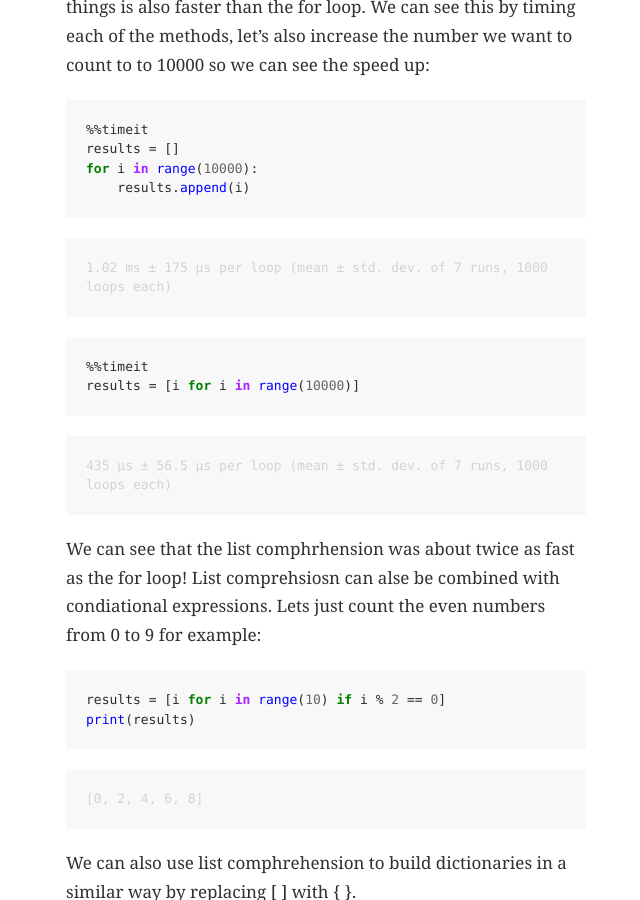
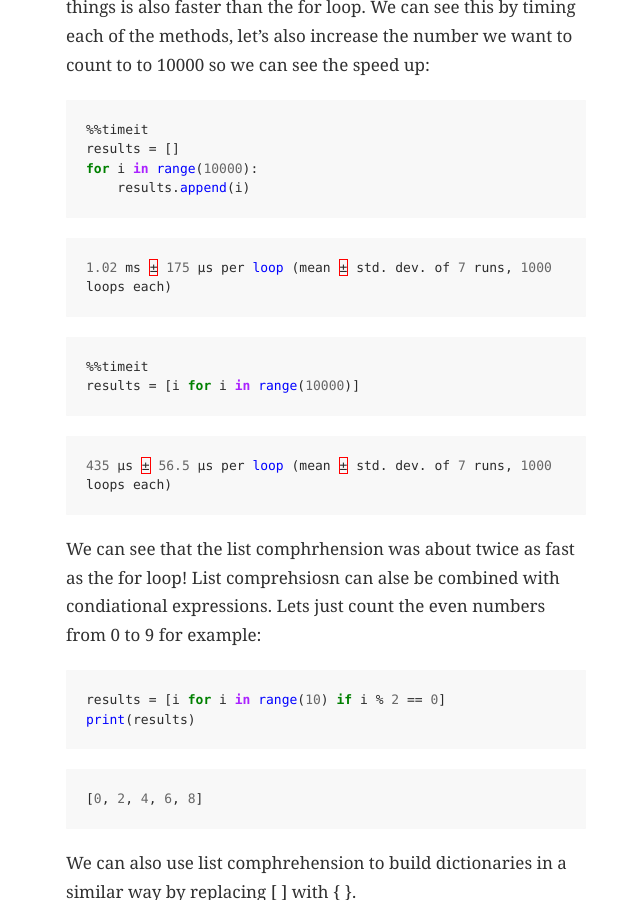
Before and after one commit to astrophpeter/astrophpeter.github.io, a Jekyll site: the page built from _posts/2020-05-03-writing-better-python-for-research.md, in a window 1280 px wide and 900 px high, scrolled down 1452 px. Shown: the whole window, without its empty margins (314-954 px from the left). Built offline with Jekyll 4.4.1, drawn with Linux system fonts in a browser that asks for light colours; nearby versions of some CDN libraries; some of the changed text lies outside the part shown.

Commit message:
Update 2020-05-03-writing-better-python-for-research.md

````diff
--- a/_posts/2020-05-03-writing-better-python-for-research.md
+++ b/_posts/2020-05-03-writing-better-python-for-research.md
@@ -32,8 +32,9 @@ results = [i for i in range(10)]
 print(results)
 ```
 
-    [0, 1, 2, 3, 4, 5, 6, 7, 8, 9]
-
+```python
+[0, 1, 2, 3, 4, 5, 6, 7, 8, 9]
+```
 
 So much more clean right? The first thing to notice is that we decreased the amount of code needed **and** retained its readability. The second thing to notice is that this way of doing things is also faster than the for loop. We can see this by timing each of the methods, let's also increase the number we want to count to to 10000 so we can see the speed up:
 
@@ -45,8 +46,9 @@ for i in range(10000):
     results.append(i)
 ```
 
-    1.02 ms ± 175 µs per loop (mean ± std. dev. of 7 runs, 1000 loops each)
-
+```python
+1.02 ms ± 175 µs per loop (mean ± std. dev. of 7 runs, 1000 loops each)
+```
 
 
 ```python
@@ -54,8 +56,9 @@ for i in range(10000):
 results = [i for i in range(10000)]
 ```
 
-    435 µs ± 56.5 µs per loop (mean ± std. dev. of 7 runs, 1000 loops each)
-
+```python
+435 µs ± 56.5 µs per loop (mean ± std. dev. of 7 runs, 1000 loops each)
+```
 
 We can see that the list comphrhension was about twice as fast as the for loop! List comprehsiosn can alse be combined with condiational expressions. Lets just count the even numbers from 0 to 9 for example:
 
@@ -65,8 +68,9 @@ results = [i for i in range(10) if i % 2 == 0]
 print(results)
 ```
 
-    [0, 2, 4, 6, 8]
-
+```python
+[0, 2, 4, 6, 8]
+```
 
 We can also use list comphrehension to build dictionaries in a similar way by replacing \[ \] with \{ \}.
 
@@ -102,9 +106,10 @@ print(params[0], params[1])
 print(params.intercept, params.slope)
 ```
 
-    1.0 2.0
-    1.0 2.0
-
+```python
+1.0 2.0
+1.0 2.0
+```
 
 Also if we print out params we get a descriptive representation compared to priniting an array or list.
 
@@ -113,8 +118,9 @@ Also if we print out params we get a descriptive representation compared to prin
 print(params)
 ```
 
-    Parameters(intercept=1.0, slope=2.0)
-
+```python
+Parameters(intercept=1.0, slope=2.0)
+```
 
 If we use the Parameters namedtuple we can then rewrite our predict_y function as:
 
@@ -128,4 +134,4 @@ Which is far more readable than the previous version. In addition to this if we
 
 The code in this post can be run in your browser by clicking one of the badges below.
 
-[![Binder](https://mybinder.org/badge_logo.svg#badge)](https://mybinder.org/v2/gh/astrophpeter/astrophpeter.github.io/master?filepath=2020-01-1-jupyter-notebook-test.ipynb) [![Open In Colab](https://colab.research.google.com/assets/colab-badge.svg#badge)](https://colab.research.google.com/github/astrophpeter/astrophpeter.github.io/blob/master/2020-01-1-jupyter-notebook-test.ipynb)
+[![Binder](https://mybinder.org/badge_logo.svg#badge)](https://mybinder.org/v2/gh/astrophpeter/astrophpeter.github.io/master?filepath=notebooks/2020-05-03-writing-better-python-for-research.ipynb) [![Open In Colab](https://colab.research.google.com/assets/colab-badge.svg#badge)](https://colab.research.google.com/github/astrophpeter/astrophpeter.github.io/blob/master/notebooks/2020-05-03-writing-better-python-for-research.ipynb)
````
